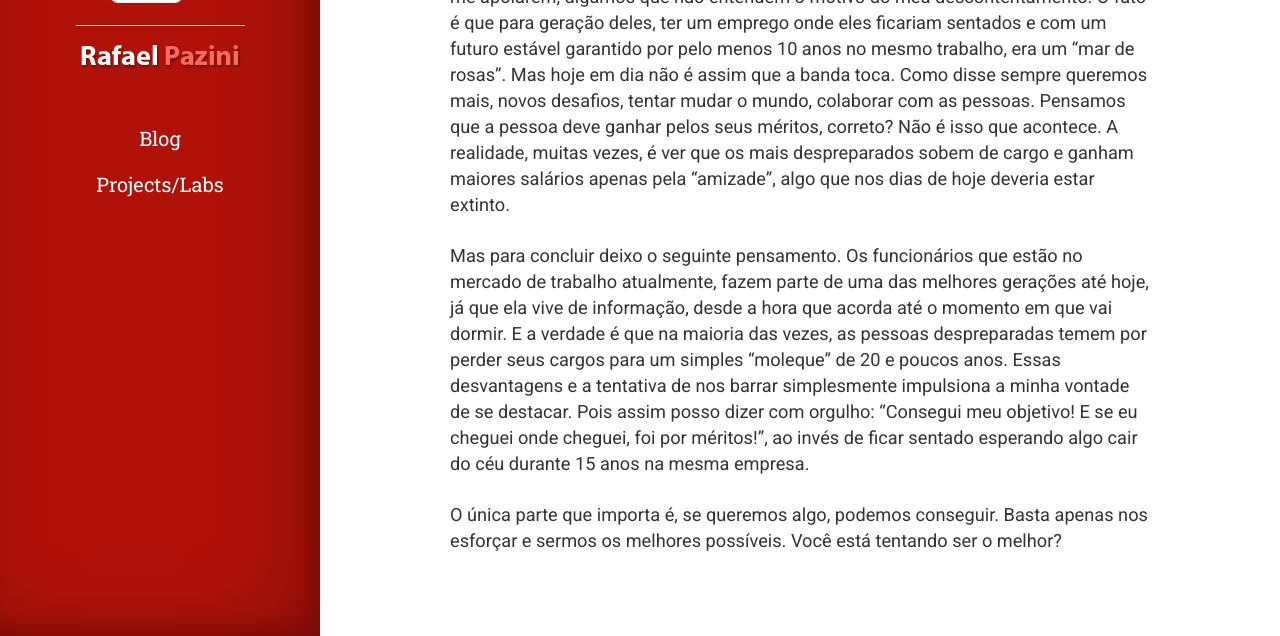
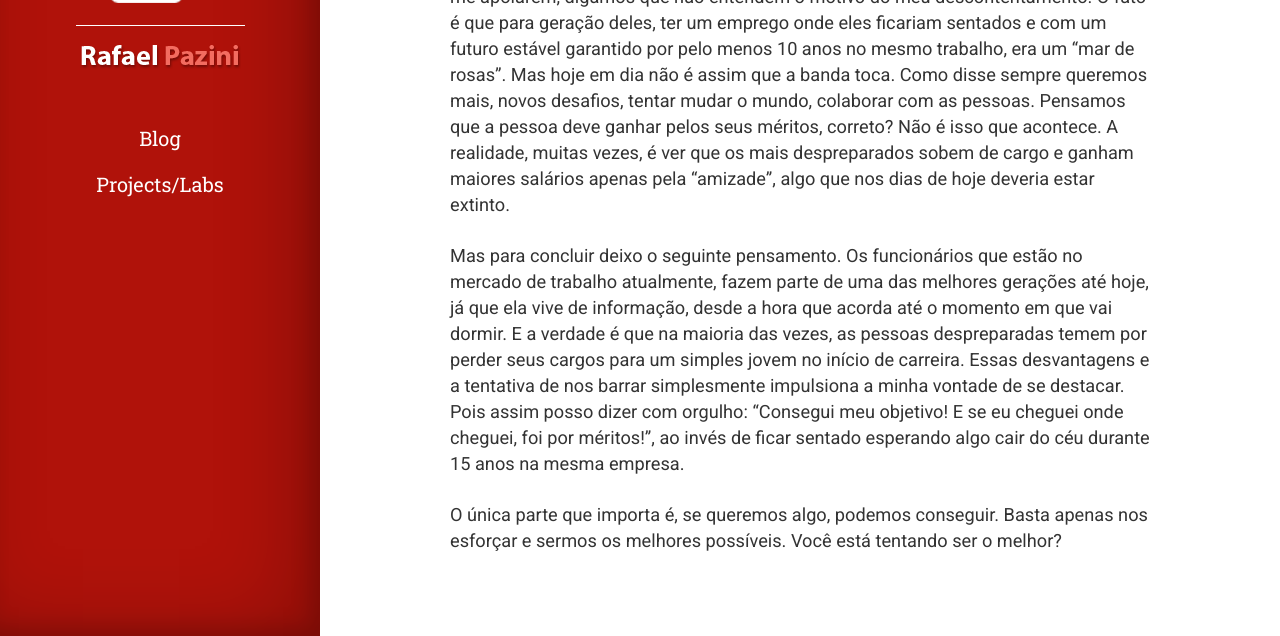
Before and after one commit to rflpazini/old-personal-rflpazini.com, a Jekyll site: the page built from _posts/2015-06-08-contentamento-descontente.md, in a window 1280 px wide and 900 px high, scrolled down 1330 px, cut to the strip 264-900 px from the top of the window. Built offline with Jekyll 4.4.1, drawn with Linux system fonts in a browser that asks for light colours; nearby versions of some CDN libraries.

Commit message:
Update post

```diff
--- a/_posts/2015-06-08-contentamento-descontente.md
+++ b/_posts/2015-06-08-contentamento-descontente.md
@@ -26,6 +26,6 @@ Muitos irão dizer: “Se você não está satisfeito, peça as contas”. Para
 
 Todas as vezes que tento explicar meu descontentamento para meus pais, apesar de me apoiarem, digamos que não entendem o motivo do meu descontentamento. O fato é que para geração deles, ter um emprego onde eles ficariam sentados e com um futuro estável garantido por pelo menos 10 anos no mesmo trabalho, era um "mar de rosas". Mas hoje em dia não é assim que a banda toca. Como disse sempre queremos mais, novos desafios, tentar mudar o mundo, colaborar  com as pessoas. Pensamos que a pessoa deve ganhar pelos seus méritos, correto? Não é isso que acontece. A realidade, muitas vezes, é ver que os mais despreparados sobem de cargo e ganham maiores salários apenas pela "amizade", algo que nos dias de hoje deveria estar extinto.
 
-Mas para concluir deixo o seguinte pensamento. Os funcionários que estão no mercado de trabalho atualmente, fazem parte de uma das melhores gerações até hoje, já que ela vive de informação, desde a hora que acorda até o momento em que vai dormir. E a verdade é que na maioria das vezes, as pessoas despreparadas temem por perder seus cargos para um simples “moleque” de 20 e poucos anos. Essas desvantagens e a tentativa de nos barrar simplesmente impulsiona a minha vontade de se destacar. Pois assim posso dizer com orgulho: “Consegui meu objetivo! E se eu cheguei onde cheguei, foi por méritos!”, ao invés de ficar sentado esperando algo cair do céu durante 15 anos na mesma empresa.
+Mas para concluir deixo o seguinte pensamento. Os funcionários que estão no mercado de trabalho atualmente, fazem parte de uma das melhores gerações até hoje, já que ela vive de informação, desde a hora que acorda até o momento em que vai dormir. E a verdade é que na maioria das vezes, as pessoas despreparadas temem por perder seus cargos para um simples jovem no início de carreira. Essas desvantagens e a tentativa de nos barrar simplesmente impulsiona a minha vontade de se destacar. Pois assim posso dizer com orgulho: “Consegui meu objetivo! E se eu cheguei onde cheguei, foi por méritos!”, ao invés de ficar sentado esperando algo cair do céu durante 15 anos na mesma empresa.
 
 O única parte que importa é, se queremos algo, podemos conseguir. Basta apenas nos esforçar e sermos os melhores possíveis. Você está tentando ser o melhor?
```
